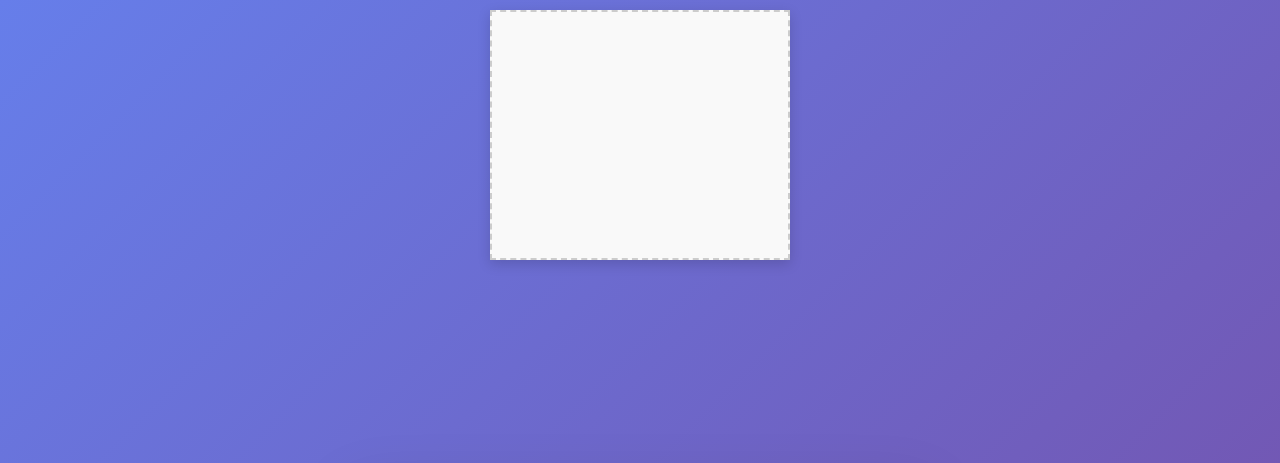
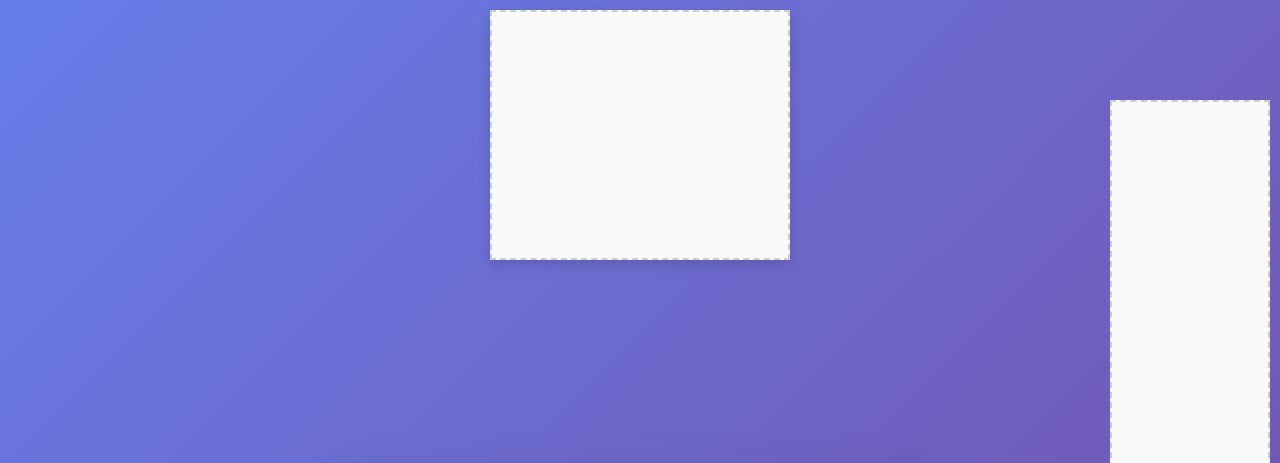
Before and after one commit to NICNICmya/my-trip-find, a plain HTML site: page index.html in a window 1280 px wide. Shown: the top 463 px of the page. Drawn offline with Linux system fonts and the light colour scheme.

```diff
--- a/index.html
+++ b/index.html
@@ -10,6 +10,26 @@
     rel="stylesheet"
   />
   <style>
+        /* 우측 고정 광고 스타일 */
+        .right-fixed-ad {
+            position: fixed;
+            top: 100px;
+            right: 10px;
+            width: 160px;
+            height: 600px;
+            z-index: 1000;
+            background: #f9f9f9;
+            border: 2px dashed #ccc;
+            display: flex;
+            align-items: center;
+            justify-content: center;
+        }
+        @media (max-width: 1024px) {
+            .right-fixed-ad {
+                display: none;
+            }
+        }
+
     /* ✅ body 수정: 고정광고 여백 확보 */
     body {
       font-family: 'Noto Sans KR', sans-serif;
@@ -116,6 +136,15 @@
     </div>
   </div>
 
+    <!-- 우측 고정 광고 영역 -->
+    <div class="right-fixed-ad">
+		<ins class="kakao_ad_area" style="display:none;"
+		data-ad-unit = "DAN-qxUK63TIEJwxLBsO"
+		data-ad-width = "160"
+		data-ad-height = "600"></ins>
+		<script type="text/javascript" src="//t1.daumcdn.net/kas/static/ba.min.js" async></script>
+    </div>
+
   <script src="script.js"></script>
 </body>
 </html>
```
